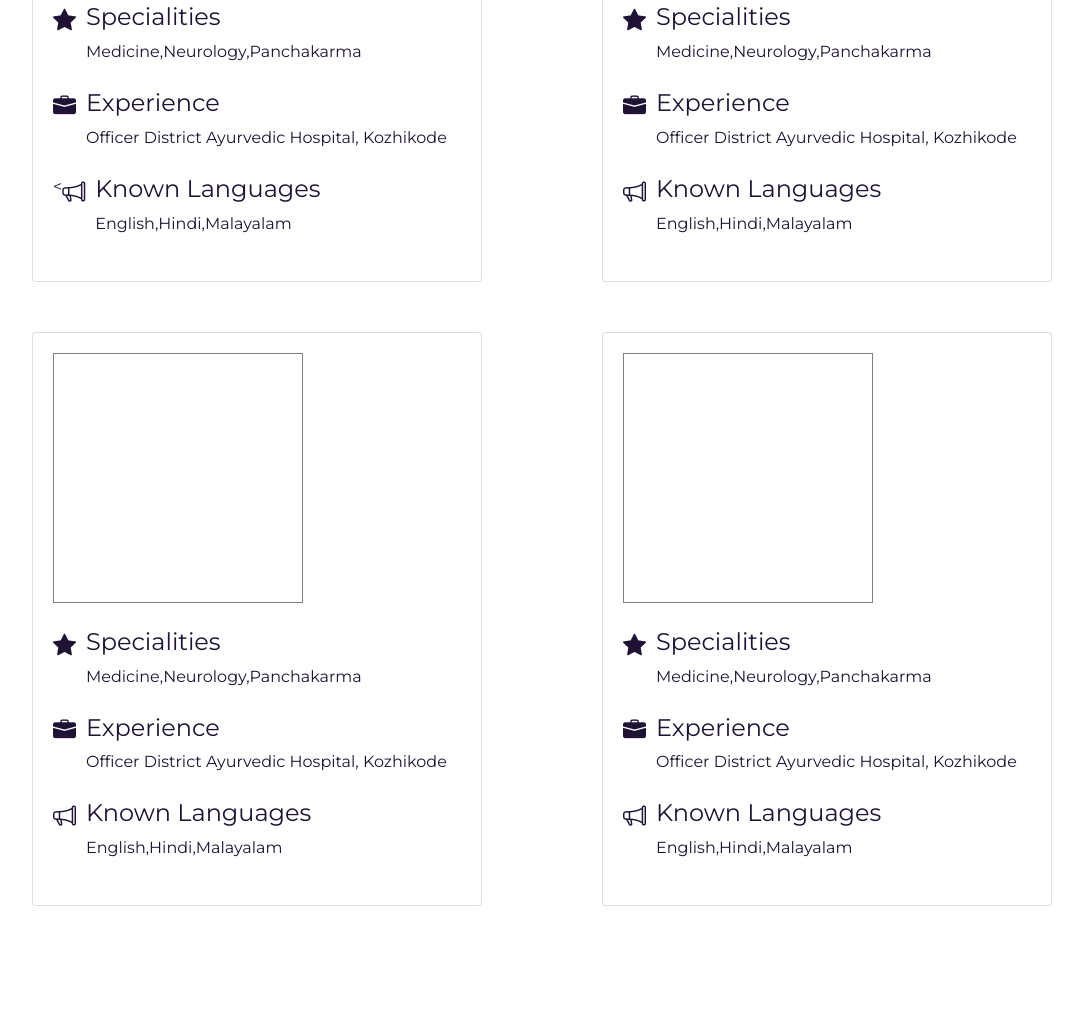
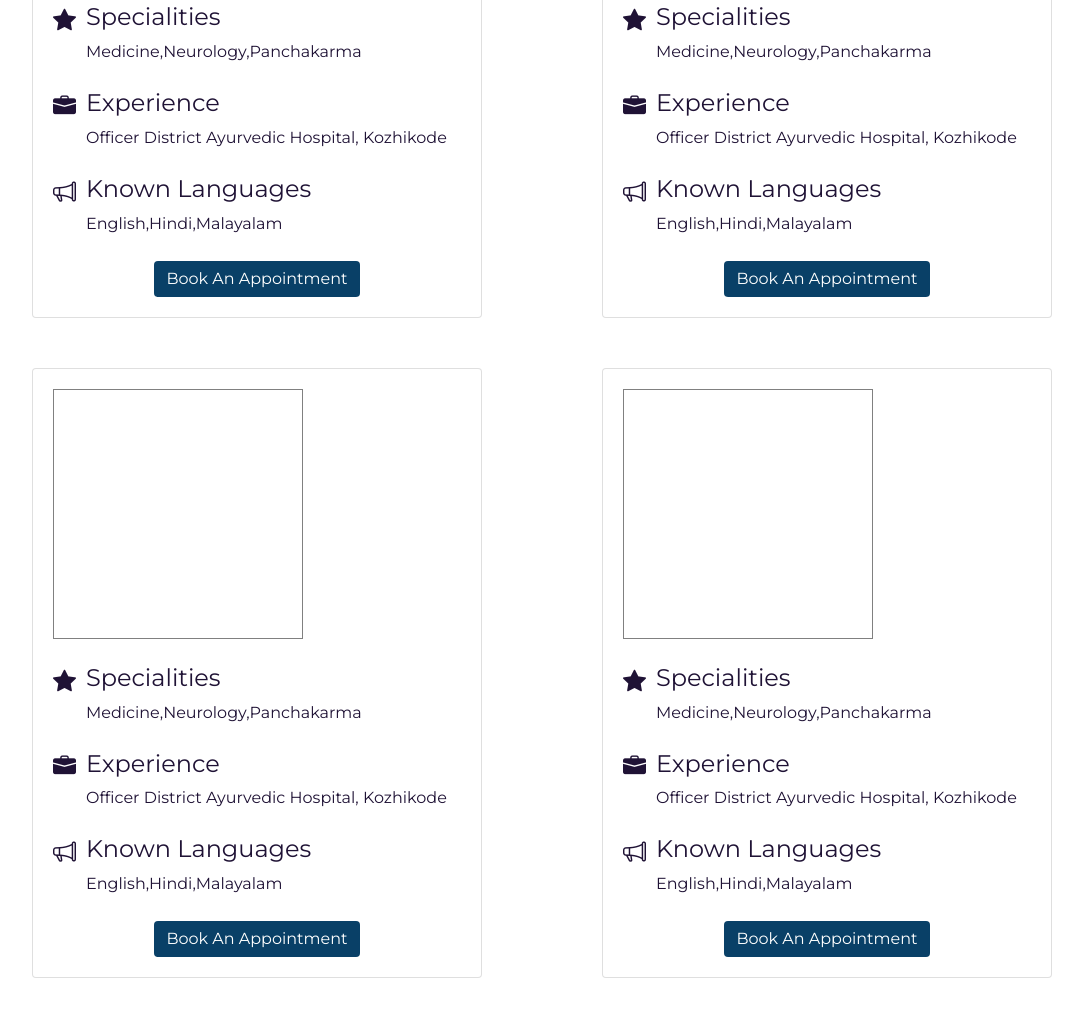
Before and after one commit to sanj-ay/ayurveda, a plain HTML site: page index.html in a window 1280 px wide. Shown: the part 975-1992 px from the top of the page, without its empty margins (98-1181 px from the left). Before the commit the page ends 1931 px from the top, so only its background shows below. Drawn offline with nearby package versions, Linux system fonts and the light colour scheme.

Commit message:
Added appointment button

```diff
--- a/index.html
+++ b/index.html
@@ -18,13 +18,13 @@
     <link rel="preconnect" href="https://fonts.gstatic.com">
 <link href="https://fonts.googleapis.com/css2?family=Montserrat:ital,wght@0,400;1,900&display=swap" rel="stylesheet">
     <meta charset="UTF-8">
-    <title>Kanchani Ayurveda</title>
+    <title>AyurBhishak</title>
 </head>
 
 <body>
     <div>
         <div class="container">
-            <h1 class="name">Kanchani Ayurveda</h1>
+            <h1 class="name">AyurBhishak</h1>
             <div class="row">
                 <div class="col-lg-6">
                     <div class="homepage-desc">
@@ -74,11 +74,14 @@
                                         </div>
                                     </div>
                                     <div class="card-row">
-                                        <<i class="bi bi-megaphone card-logo"></i></i>
+                                        <i class="bi bi-megaphone card-logo"></i></i>
                                         <div>
                                             <h4>Known Languages</h2>
                                             <span>English,Hindi,Malayalam</span>
                                         </div>
+                                    </div>
+                                    <div class="button-row">
+                                        <button class="btn btn-primary appointment-btn">Book An Appointment</button>
                                     </div>
                                 </div>
                             </div>
@@ -112,6 +115,9 @@
                                             <h4>Known Languages</h2>
                                             <span>English,Hindi,Malayalam</span>
                                         </div>
+                                    </div>
+                                    <div class="button-row">
+                                        <button class="btn btn-primary appointment-btn">Book An Appointment</button>
                                     </div>
 
                                 </div>
@@ -149,6 +155,9 @@
                                             <span>English,Hindi,Malayalam</span>
                                         </div>
                                     </div>
+                                    <div class="button-row">
+                                        <button class="btn btn-primary appointment-btn">Book An Appointment</button>
+                                    </div>
                                 </div>
                             </div>
                         </div>
@@ -182,6 +191,9 @@
                                             <span>English,Hindi,Malayalam</span>
                                         </div>
                                     </div>
+                                    <div class="button-row">
+                                        <button class="btn btn-primary appointment-btn">Book An Appointment</button>
+                                    </div>
                                 </div>
                             </div>
                         </div>
--- a/styles.css
+++ b/styles.css
@@ -48,6 +48,25 @@ h1 {
     display: flex;
     margin-bottom: 25px;
 }
+.button-row{
+    display: flex;
+    justify-content: center;
+
+}
+.appointment-btn{
+    background-color: #094067;
+    border: none;
+}
+.appointment-btn:hover{
+    background-color:#094067;
+    border: none;
+    opacity: .8;
+}
+.appointment-btn:active{
+    background-color:#094067;
+    border: none;
+    opacity: .8;
+}
 
 .card-sub {
     display: flex;
```
